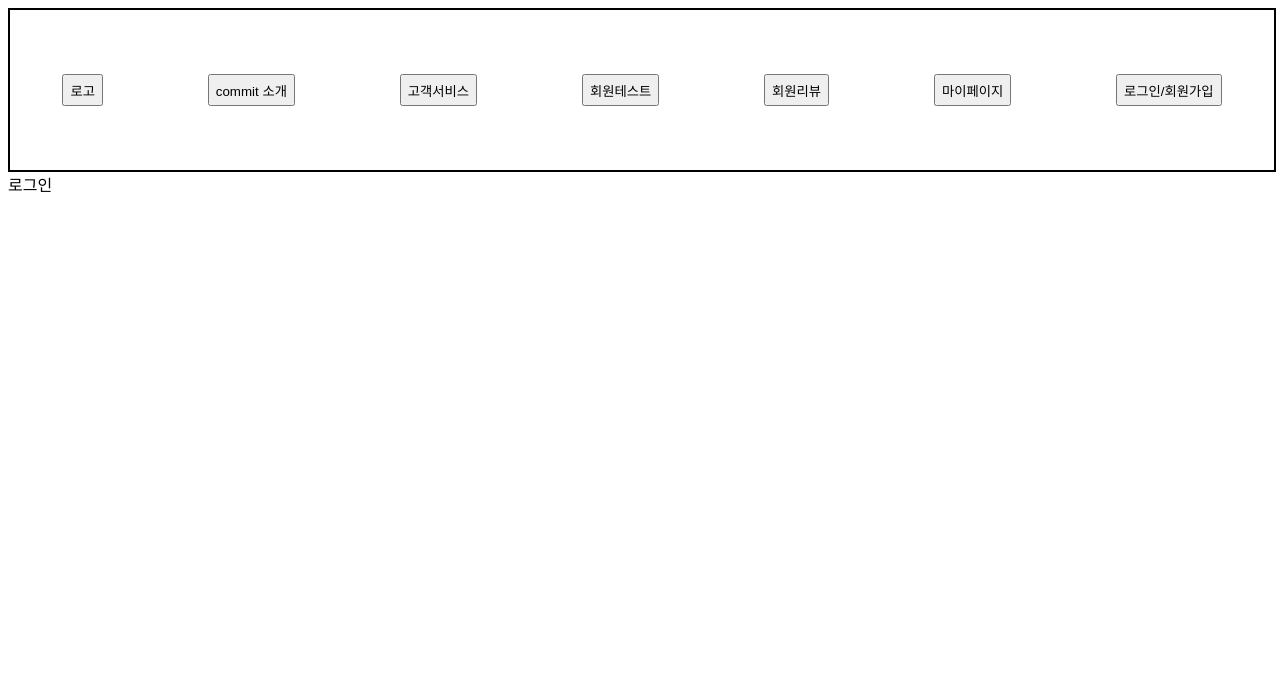
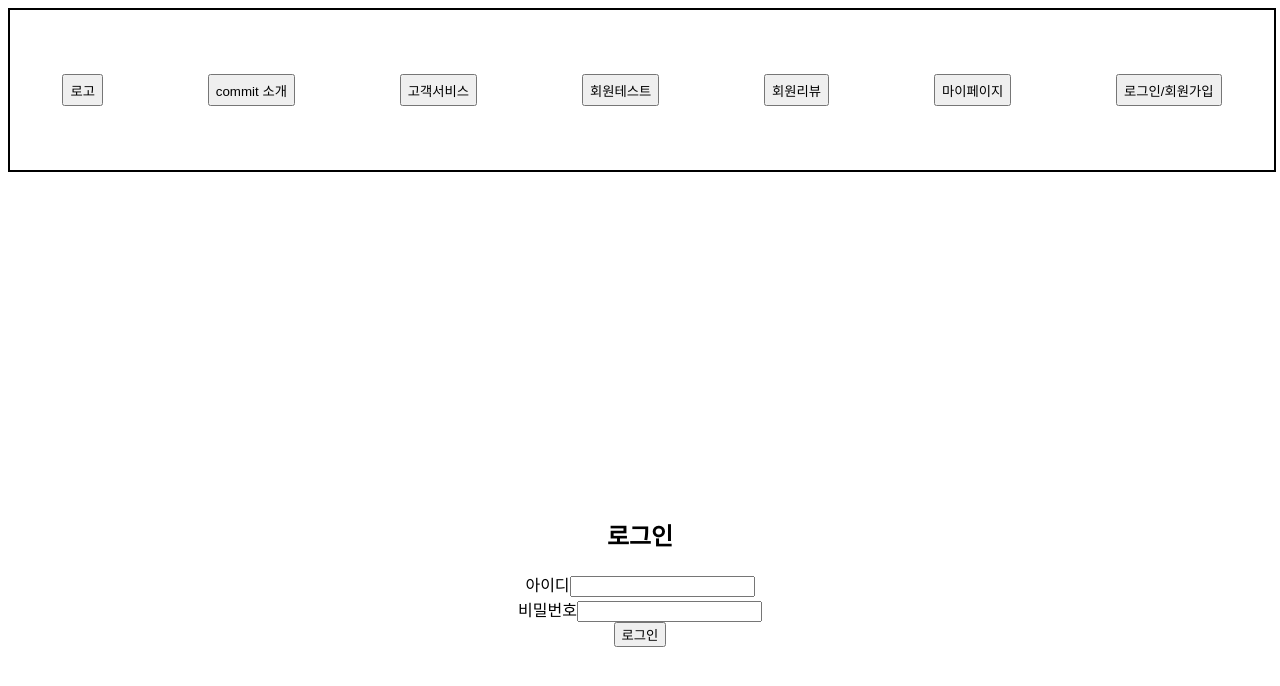
Before and after one commit to kkameoo/commitProject, a React (Vite) app: page /SignIn in a window 1280 px wide. Shown: the top 686 px of the page. Built offline with nearby package versions, Linux system fonts and the light colour scheme.

Commit message:
[건민]로그인

```diff
--- /dev/null
+++ b/signin_components/AuthButton.jsx
@@ -0,0 +1,7 @@
+function AuthButton({ text, primary }) {
+    return (
+      <button className={primary ? "btn primary" : "btn"}>{text}</button>
+    );
+  }
+
+  export default AuthButton;
--- /dev/null
+++ b/signin_components/InputField.jsx
@@ -0,0 +1,10 @@
+function InputField({ label, type, value, onChange }) {
+    return (
+      <div className="input-field">
+        <label>{label}</label>
+        <input type={type} value={value} onChange={onChange} />
+      </div>
+    );
+  }
+
+  export default InputField;
--- /dev/null
+++ b/signin_components/LoginForm.jsx
@@ -0,0 +1,51 @@
+import { useState } from "react";
+import InputField from "./InputField";
+import AuthButton from "./AuthButton";
+
+function LoginForm() {
+  const [userId, setUserId] = useState("");
+  const [password, setPassword] = useState("");
+
+  return (
+    <div
+      style={{
+        display: "flex",
+        justifyContent: "center",
+        alignItems: "center",
+        height: "100vh", // 화면 높이 기준 중앙 배치
+      }}
+    >
+      <div
+        style={{
+          display: "flex",
+          flexDirection: "column",
+          alignItems: "center",
+          width: "300px", // 폼 크기 조정
+          padding: "20px",
+        //   border: "1px solid #ccc",
+        //   borderRadius: "10px",
+        //   boxShadow: "0 4px 8px rgba(0, 0, 0, 0.1)",
+        }}
+      >
+        <h2>로그인</h2>
+        <InputField
+          label="아이디"
+          type="text"
+          value={userId}
+          onChange={(e) => setUserId(e.target.value)}
+        />
+        <InputField
+          label="비밀번호"
+          type="password"
+          value={password}
+          onChange={(e) => setPassword(e.target.value)}
+        />
+        <div className="button-group">
+          <AuthButton text="로그인" primary />
+        </div>
+      </div>
+    </div>
+  );
+}
+
+export default LoginForm;
--- a/src/pages/SignIn.jsx
+++ b/src/pages/SignIn.jsx
@@ -1,11 +1,13 @@
 import Header from "../components/header";
+import LoginForm from "../../signin_components/LoginForm";
 
 function SignIn() {
   return (
     <>
       <Header />
-      <div>로그인</div>
+      <LoginForm />
     </>
   );
 }
+
 export default SignIn;
```
